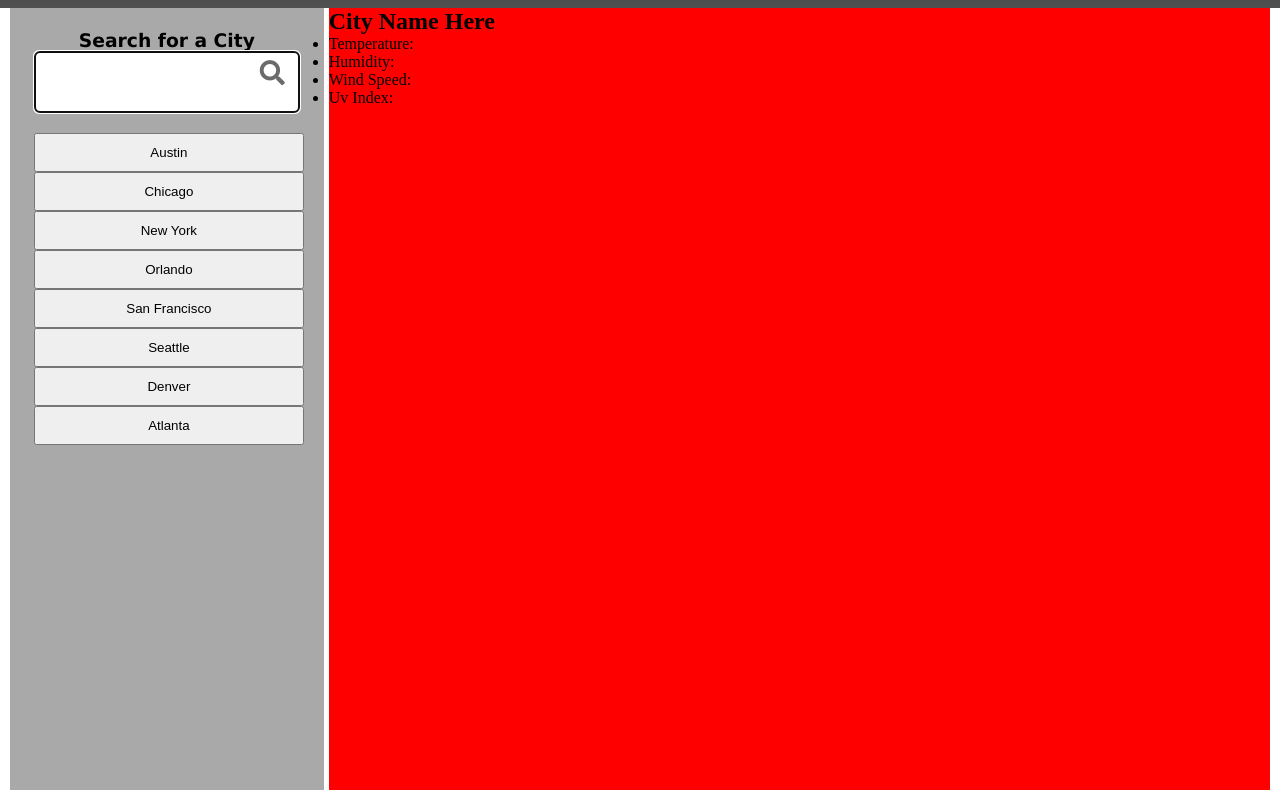
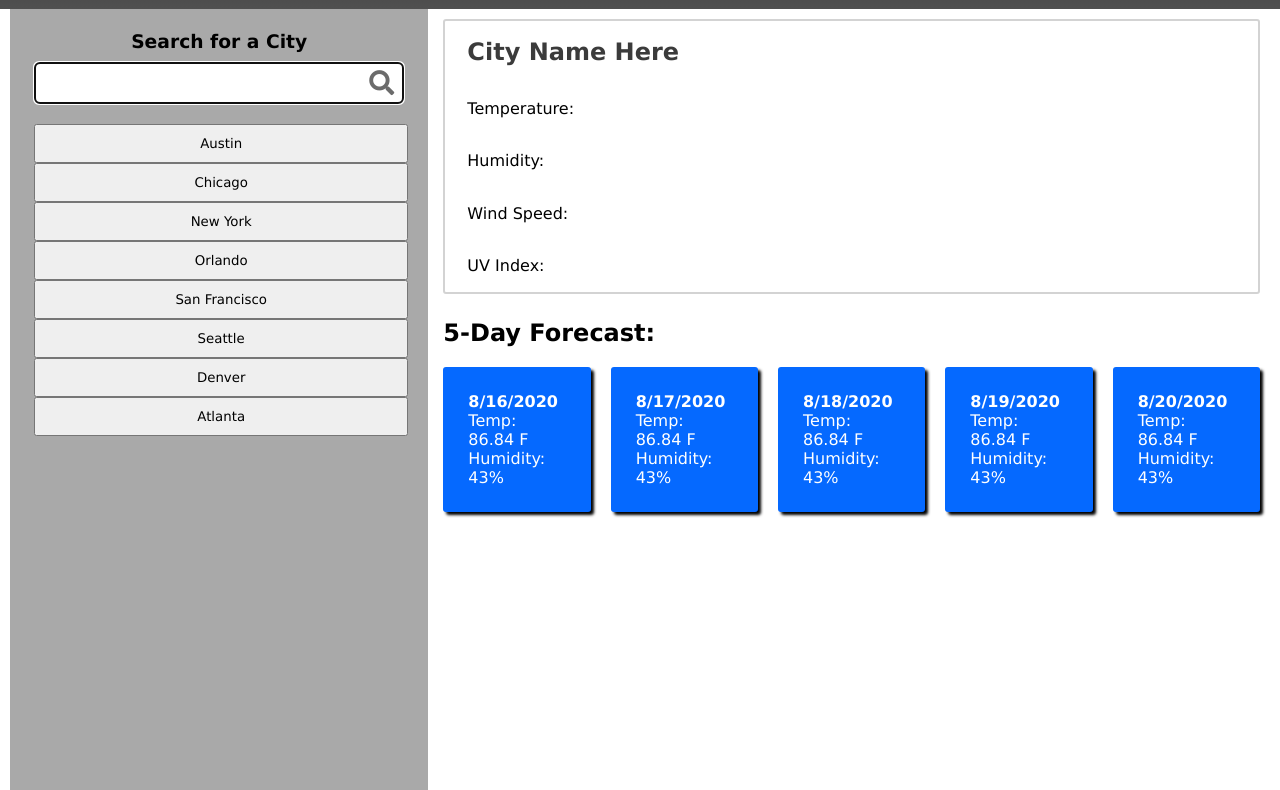
Before and after one commit to MikeGShelby/weather-dashboard, a plain HTML site: page index.html in a window 1280 px wide. Shown: the part 79-869 px from the top of the page. Drawn offline with Linux system fonts and the light colour scheme.

Commit message:
add functions to obtain data from OpenWeather API

```diff
--- a/assets/css/style.css
+++ b/assets/css/style.css
@@ -1,8 +1,11 @@
 * {
-margin: 0px;
-padding: 0px;
-box-sizing: border-box;
+    margin: 0px;
+    padding: 0px;
+    box-sizing: border-box;
+    font-family: Verdana, Geneva, Tahoma, sans-serif;
 }
+
+
 
 /* HEADER */
 .header {
@@ -33,7 +36,6 @@ margin: 0px;
 
 .search-title {
     text-align: center;
-    font-family: Verdana, Geneva, Tahoma, sans-serif;
     margin-bottom: 0px;
 }
 
@@ -45,16 +47,17 @@ margin: 0px;
 .city-search-form input {
     width: 100%;
     height: 20px;
-    padding: 30px;
+    padding: 20px 30px;
     border-radius: 5px;
     border: solid 1px lightgray;
     position: relative;
+    margin-top: 10px;
 }
 
 .search-btn {
     position: absolute;
-    margin-left: -40px;
-    height: 45px;
+    margin-left: -35px;
+    height: 62px;
     border: none;
     background-color: transparent;
     color:rgb(107, 107, 107);
@@ -64,7 +67,6 @@ margin: 0px;
 .search-btn:hover {
     color: darkslategray;
     cursor: pointer;
-
 }
 
 .city-search-list {
@@ -87,16 +89,27 @@ margin: 0px;
 
 /* WEATHER OVERVIEW SECTION */
 .weather-overview {
-background-color:red;
+    grid-area: weather-overview;
+    display: flex;
+    flex-flow: column;
+    padding: 0px 22px;
+    border: solid 2px lightgray;
+    border-radius: 3px;
+    margin: 10px;
+    justify-content: space-around;
+    min-height: 275px;
+}
+
+.overview-title {
+    text-align: center;
+    /* padding: 20px 0px; */
+    color: rgb(59, 59, 59);
 }
 
 /* FORECAST SECTION */
 .forecast {
     display: block;
-    margin:auto;
-    background-color: darkblue;
-    color: white;
-    width:
+    /* margin:auto; */
 }
 
 .forecast-title {
@@ -109,25 +122,47 @@ background-color:red;
 }
 
 .forecast-card {
-flex-flow: wrap ;
-padding: 50px;
-background-color: blue;
-color: white;
+    flex-flow: wrap ;
+    padding: 25px;
+    background-color: rgb(5, 105, 255);
+    color: white;
+    margin: 10px;
+    width: 100%;
+    border-radius: 3px;
+    box-shadow: 3px 3px 3px black;
 }
-
-
 
 /* MEDIA QUERY FOR SMALLER DESKTOP SCREENS AND SMALLER */
 @media screen and (min-width: 750px) {
     .main-grid {
         display: grid;
         gap:5px;
-        grid-template-columns: 1fr 3fr;
-        grid-template-rows: 1fr 1fr;
+        grid-template-columns: 1fr 2fr;
+        grid-template-rows: 1fr 3fr;
         grid-template-areas:
         "search-section weather-overview"
         "search-section forecast";
         padding:0px 10px;
         width: auto;
     }
+
+    .forecast-cards {
+        width: 100%;
+
+    }
 }
+
+/* MEDIA QUERY FOR SMALLER DESKTOP SCREENS AND SMALLER */
+@media screen and (min-width: 1100px) {
+    .forecast-cards {
+        display: flex;
+    }
+
+    .overview-title {
+        text-align: left;
+    }
+
+    .forecast-title {
+        text-align: left;
+    }
+}
--- a/assets/js/script.js
+++ b/assets/js/script.js
@@ -0,0 +1,57 @@
+var searchFormEl = document.querySelector("#search-form");
+var cityInputEl = document.querySelector("#city-input");
+
+var formSubmitHandler = function(event) {
+    event.preventDefault();
+
+    // get value from input element
+    var city = cityInputEl.value.trim();
+    console.log(city);
+
+    if (city) {
+    getCityCoords(city);
+    cityInputEl.value = "";
+    }
+    else {
+    alert("Please enter a city name");
+    }
+};
+
+
+var getCityCoords = function(city) {
+    // format the OpenWeather api url
+    var apiUrl = "https://api.openweathermap.org/data/2.5/weather?q=" + city + "&units=imperial&appid=f1861af816f9e98e7d029ccebf696d61";
+
+    fetch(apiUrl).then(function(response) {
+        response.json().then(function(data) {
+        console.log(data);
+
+        var cityLat = data.coord.lat;
+        var cityLon = data.coord.lon;
+
+        console.log(cityLat);
+        console.log(cityLon);
+
+        getCityData(cityLat, cityLon);
+        });
+    });
+}
+
+var getCityData = function(cityLat, cityLon) {
+    // format the OpenWeather api url
+    var apiUrl = "https://api.openweathermap.org/data/2.5/onecall?lat=" + cityLat + "&lon=" + cityLon + "&units=imperial&appid=f1861af816f9e98e7d029ccebf696d61";
+
+    fetch(apiUrl).then(function(response) {
+        response.json().then(function(data) {
+        console.log(data);
+        console.log(data.daily[0].temp.day);
+        });
+    });
+}
+
+
+searchFormEl.addEventListener("submit", formSubmitHandler);
+
+// https://api.openweathermap.org/data/2.5/weather?q=seattle&appid=f1861af816f9e98e7d029ccebf696d61
+
+// https://api.openweathermap.org/data/2.5/onecall?lat=47.61&lon=-122.33&appid=f1861af816f9e98e7d029ccebf696d61
--- a/index.html
+++ b/index.html
@@ -12,21 +12,23 @@
 </head>
 
 <body>
+    <!-- HEADER -->
     <header class="header">
         <h1 class="app-title"><i class="fas fa-rainbow"></i> Weather Dashboard</h1>
     </header>
 
     <main class="main-grid">
 
+    <!-- SEARCH SECTION -->
     <aside class="search-section">
 
-        <form class="city-search-form">
+        <form id="search-form" class="city-search-form">
             <label class="form-label" for="city-input">
                 <h3 class="search-title">
                 Search for a City
                 </h3>
             </label>
-            <input name="city-input" id="city" type="text" autofocus="true" class="form-input" />
+            <input name="city-input" id="city-input" type="text" autofocus="true" class="form-input" />
             <button type="submit" class="btn search-btn">
                 <i class="fas fa-search"></i>
             </button>
@@ -45,17 +47,16 @@
 
     </aside>
 
-
+    <!-- OVERVIEW SECTION -->
     <section class="weather-overview">
-      <h2 class="subtitle">City Name Here<span id="repo-search-term"></span></h2>
-        <ul class="weather-overview-info">
-            <li>Temperature:</li>
-            <li>Humidity:</li>
-            <li>Wind Speed:</li>
-            <li>Uv Index:</li>
-        </ul>
+        <h2 class="overview-title">City Name Here<span id="searched-city"></span></h2>
+        <p>Temperature: <span class="temperature-data"></span></p>
+        <p>Humidity: <span class="humidity-data"></span></p>
+        <p>Wind Speed: <span class="wind-speed-data"></span></p>
+        <p>UV Index: <span class="UV-index-data"></span></p>
     </section>
 
+    <!-- FORECAST SECTION -->
     <section class="forecast">
         <h2 class="forecast-title">5-Day Forecast:</h2>
 
@@ -95,7 +96,7 @@
     </main>
 
 
-  <script src="./assets/js/homepage.js"></script>
+  <script src="./assets/js/script.js"></script>
 </body>
 
 </html>
```
